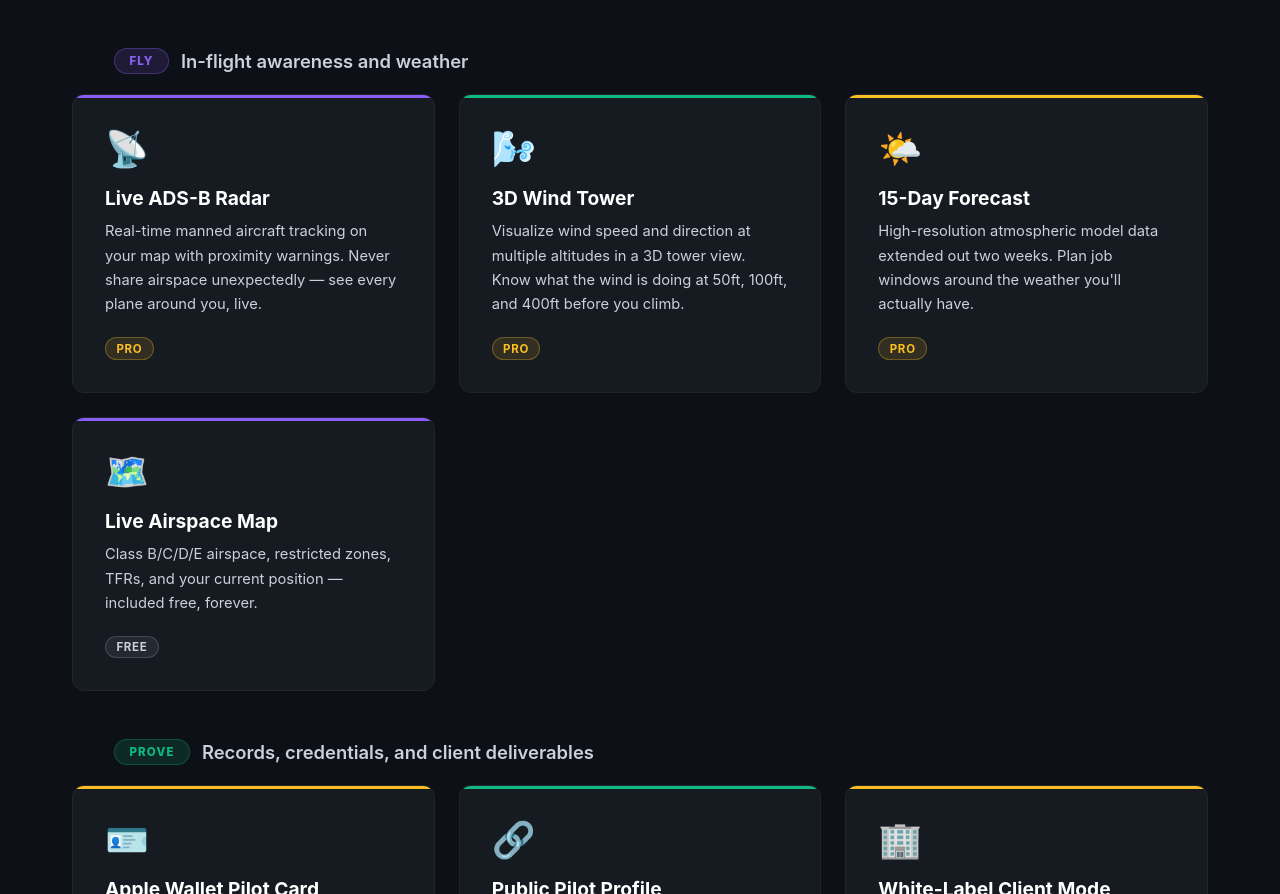
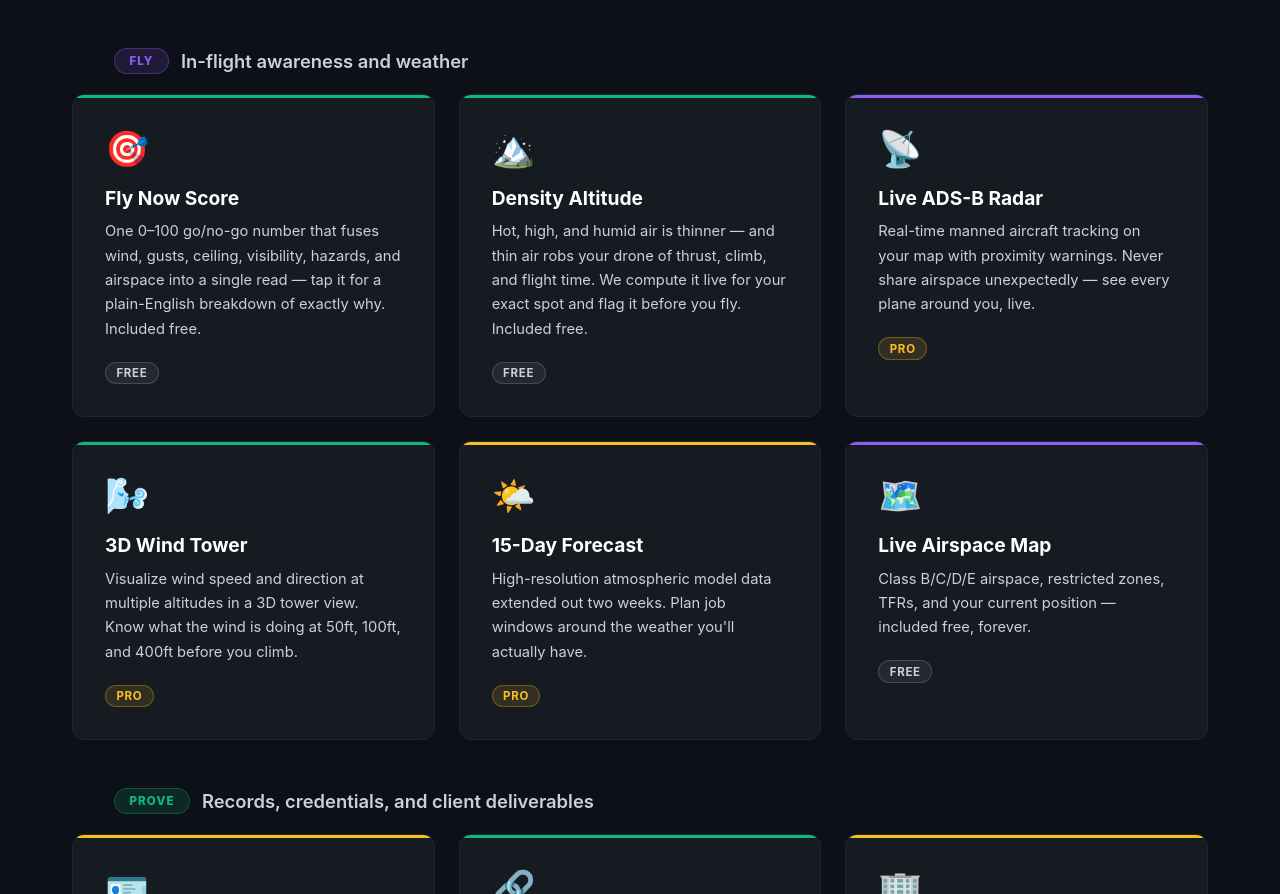
Before and after one commit to Joining8384/preflight107-website, a React (Vite) app: page / in a window 1280 px wide. Shown: the part 2197-3091 px from the top of the page. Built offline with nearby package versions, Linux system fonts and the light colour scheme; no server answers.

Commit message:
Add Fly Now Score + Density Altitude as free features (homepage + compare table)

```diff
--- a/src/App.tsx
+++ b/src/App.tsx
@@ -327,6 +327,20 @@ function App() {
             <h3 className="bucket-title">In-flight awareness and weather</h3>
           </div>
           <div className="features-grid">
+            <div className="feature-card">
+              <div className="feature-accent-bar feature-accent-bar--green"></div>
+              <div className="feature-icon">🎯</div>
+              <h3>Fly Now Score</h3>
+              <p>One 0–100 go/no-go number that fuses wind, gusts, ceiling, visibility, hazards, and airspace into a single read — tap it for a plain-English breakdown of exactly why. Included free.</p>
+              <span className="feature-tag feature-tag--free">Free</span>
+            </div>
+            <div className="feature-card">
+              <div className="feature-accent-bar feature-accent-bar--green"></div>
+              <div className="feature-icon">🏔️</div>
+              <h3>Density Altitude</h3>
+              <p>Hot, high, and humid air is thinner — and thin air robs your drone of thrust, climb, and flight time. We compute it live for your exact spot and flag it before you fly. Included free.</p>
+              <span className="feature-tag feature-tag--free">Free</span>
+            </div>
             <div className="feature-card feature-card--radar">
               <div className="feature-accent-bar feature-accent-bar--purple"></div>
               <div className="feature-icon">📡</div>
--- a/src/ComparePage.tsx
+++ b/src/ComparePage.tsx
@@ -30,6 +30,8 @@ const ROWS: Row[] = [
   { feature: 'Plain-English weather decode',        preflight: 'yes', b4ufly: 'no',      airmap: 'no',      aloft: 'no' },
   { feature: '15-day forecast',                     preflight: 'yes', b4ufly: 'no',      airmap: 'no',      aloft: 'limited' },
   { feature: '3D wind tower at altitude',           preflight: 'yes', b4ufly: 'no',      airmap: 'no',      aloft: 'no' },
+  { feature: 'Fly Now Score (0–100 go/no-go)',      preflight: 'yes', b4ufly: 'no',      airmap: 'no',      aloft: 'no' },
+  { feature: 'Density altitude performance alerts', preflight: 'yes', b4ufly: 'no',      airmap: 'no',      aloft: 'no' },
 
   // Awareness
   { feature: 'Live ADS-B manned traffic',           preflight: 'yes', b4ufly: 'no',      airmap: 'limited', aloft: 'no' },
```
